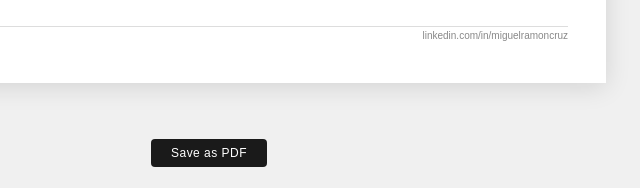
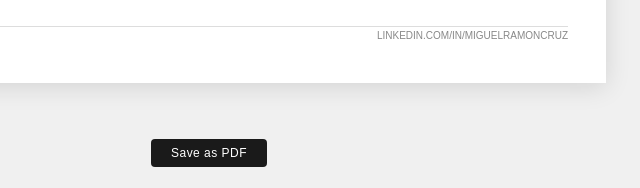
Before and after one commit to migcruz/cruzmiguelresume, a plain HTML site: page src/index.html in a window 1280 px wide. Shown: the part 1072-1260 px from the top of the page, 431-1071 px from the left. Drawn offline with Linux system fonts and the light colour scheme; a web font is replaced by a local one.

Commit message:
capitalized linkedin link

```diff
--- a/src/index.html
+++ b/src/index.html
@@ -196,7 +196,7 @@
 
     <footer class="page-footer">
       <span>MIGUEL CRUZ</span>
-      <span><a href="https://linkedin.com/in/miguelramoncruz">linkedin.com/in/miguelramoncruz</a></span>
+      <span><a href="https://linkedin.com/in/miguelramoncruz">LINKEDIN.COM/IN/MIGUELRAMONCRUZ</a></span>
     </footer>
 
   </div><!-- /.page -->
```
